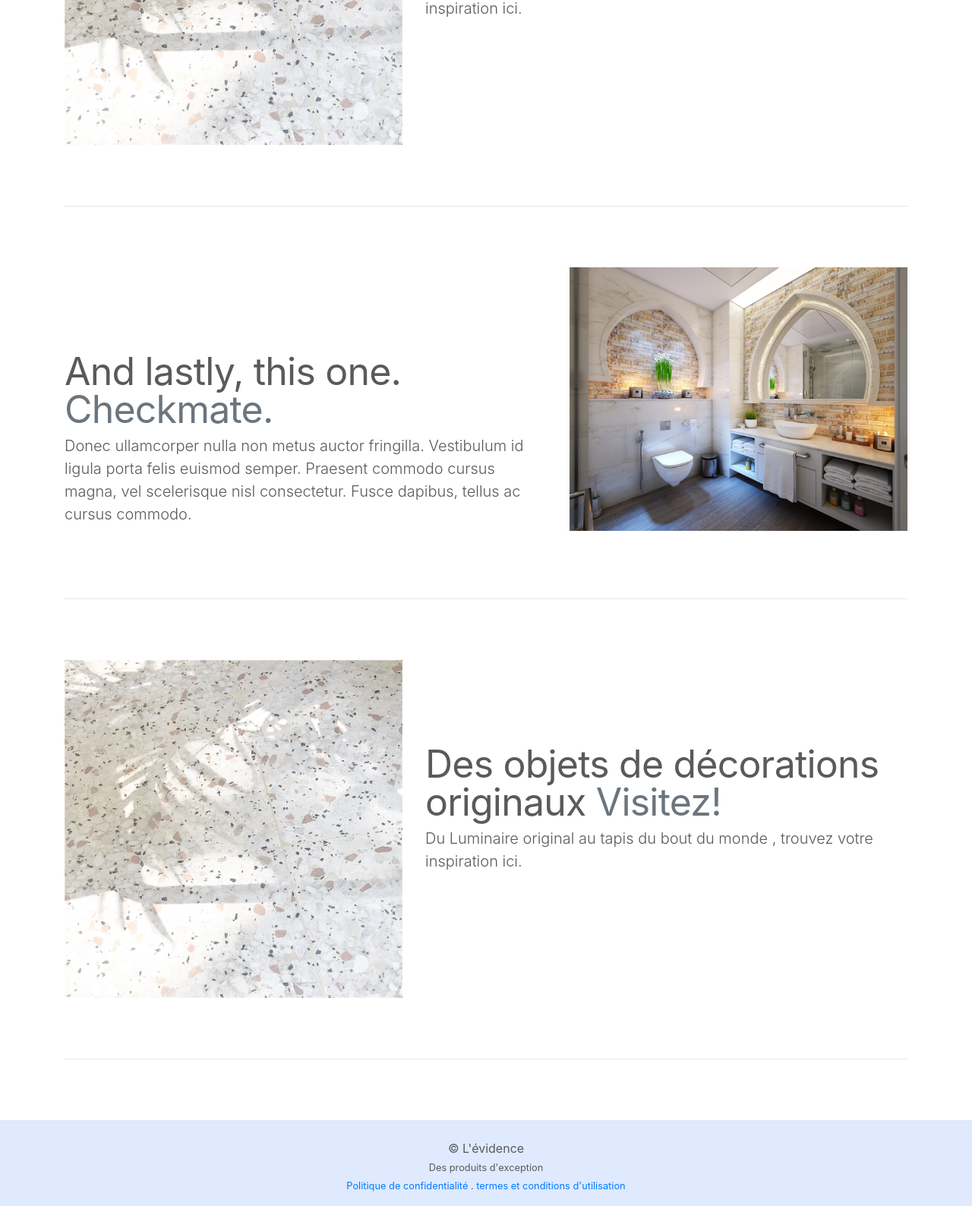
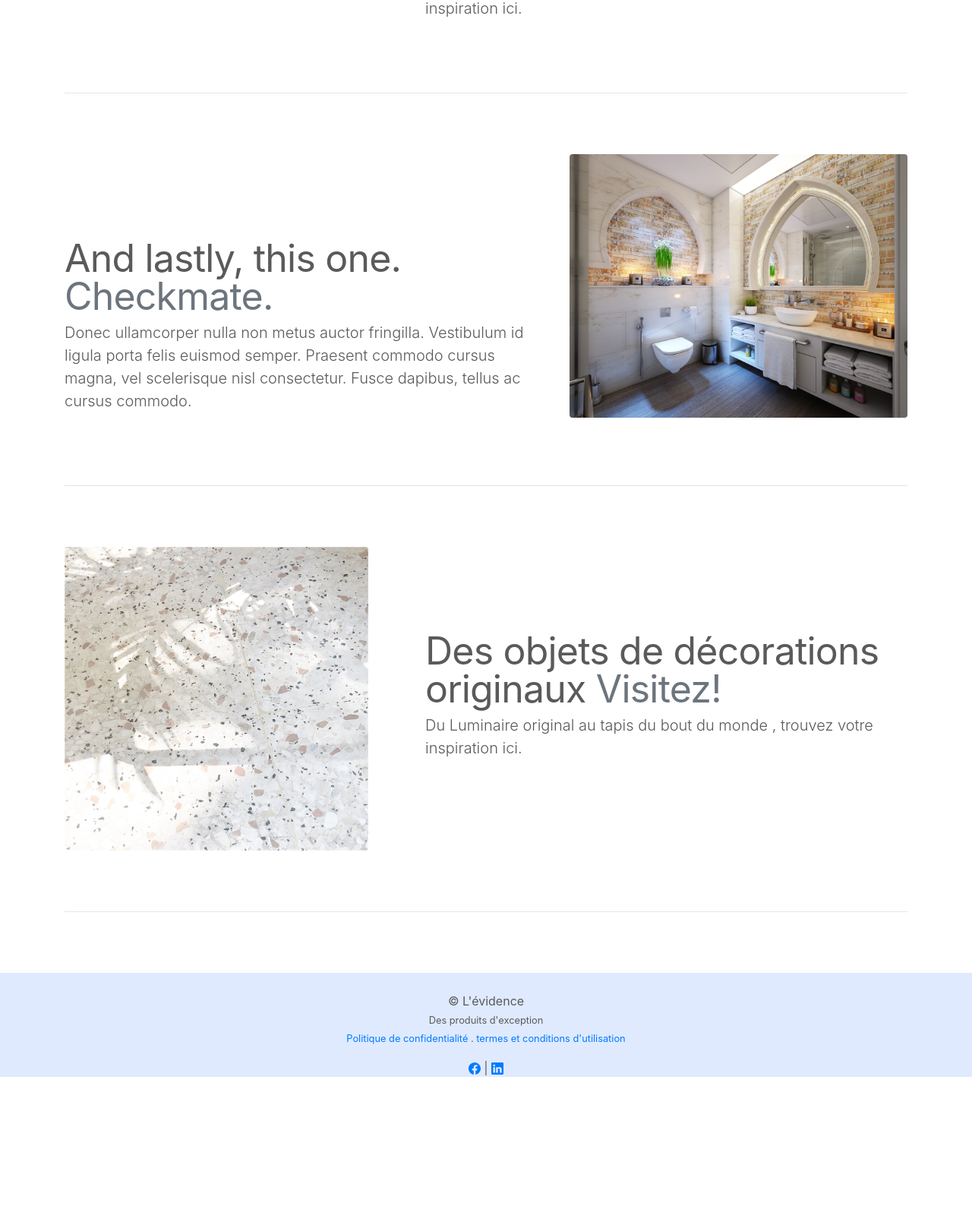
Before and after one commit to Schemseddine/laboutiquefrancaise, a Symfony app: template templates/home/index.html.twig in a window 1280 px wide. Shown: the part 1289-2877 px from the top of the page at 76% size. After the commit the page ends 2707 px from the top, so only its background shows below. Run offline with Twig, Linux system fonts and the light colour scheme; the template is opened without the code that fills it: most values are stand-ins (such as "Sample title", 1, 10 or a date in 2020); some libraries are stand-ins or nearby versions.

Commit message:
Mise à jour

```diff
--- a/src/Controller/CartController.php
+++ b/src/Controller/CartController.php
@@ -35,6 +35,7 @@ class CartController extends AbstractController
                 'product' => $this->entityManager->getRepository(Product::class)->findOneBy(['id' => $id]),
                 'quantity' => $quantity
             ];
+
         }
 
         }
--- a/templates/base.html.twig
+++ b/templates/base.html.twig
@@ -6,11 +6,12 @@
     <meta name="description" content="L'évidence ">
     <meta name="author" content="Mark Otto, Jacob Thornton, and Bootstrap contributors">
     <meta name="generator" content="Jekyll v4.1.1">
+
     <title>{% block title %}L'évidence - des produits d'exception{% endblock %}</title>
 
     <!-- Bootstrap core CSS -->
     <link href="{{ asset('assets/css/bootstrap.min.css')}}" rel="stylesheet">
-    <link href="{{ asset('assets/css/laboutiquefrancaise.css')}}" rel="stylesheet">
+    <link href="{{ asset('assets/css/levidence.css')}}" rel="stylesheet">
     {% block javascript %}
     {% endblock %}
 
@@ -126,6 +127,12 @@
         <p>&copy; L'évidence <br/>
         <small>Des produits d'exception <br/>
             <a href="#">Politique de confidentialité</a> . <a href="#">termes et conditions d'utilisation</a></small></p>
+          <a href=""><svg xmlns="http://www.w3.org/2000/svg" width="16" height="16" fill="currentColor" class="bi bi-facebook" viewBox="0 0 16 16">
+            <path d="M16 8.049c0-4.446-3.582-8.05-8-8.05C3.58 0-.002 3.603-.002 8.05c0 4.017 2.926 7.347 6.75 7.951v-5.625h-2.03V8.05H6.75V6.275c0-2.017 1.195-3.131 3.022-3.131.876 0 1.791.157 1.791.157v1.98h-1.009c-.993 0-1.303.621-1.303 1.258v1.51h2.218l-.354 2.326H9.25V16c3.824-.604 6.75-3.934 6.75-7.951z"/>
+            </svg></a>  | <a href=""><svg xmlns="http://www.w3.org/2000/svg" width="16" height="16" fill="currentColor" class="bi bi-linkedin" viewBox="0 0 16 16">
+            <path d="M0 1.146C0 .513.526 0 1.175 0h13.65C15.474 0 16 .513 16 1.146v13.708c0 .633-.526 1.146-1.175 1.146H1.175C.526 16 0 15.487 0 14.854V1.146zm4.943 12.248V6.169H2.542v7.225h2.401zm-1.2-8.212c.837 0 1.358-.554 1.358-1.248-.015-.709-.52-1.248-1.342-1.248-.822 0-1.359.54-1.359 1.248 0 .694.521 1.248 1.327 1.248h.016zm4.908 8.212V9.359c0-.216.016-.432.08-.586.173-.431.568-.878 1.232-.878.869 0 1.216.662 1.216 1.634v3.865h2.401V9.25c0-2.22-1.184-3.252-2.764-3.252-1.274 0-1.845.7-2.165 1.193v.025h-.016a5.54 5.54 0 0 1 .016-.025V6.169h-2.4c.03.678 0 7.225 0 7.225h2.4z"/>
+            </svg></a>
+            {# <a href="#"><i class="bi bi-facebook">Facebook</i></a> . <a href="#"><i class="bi-alarm">Linkedin</i></a></small></p> #}
     </footer>
 </main>
 <script src="https://code.jquery.com/jquery-3.5.1.slim.min.js"></script>
--- a/templates/home/index.html.twig
+++ b/templates/home/index.html.twig
@@ -30,7 +30,7 @@
                 <p class="lead">Découvrez un large choix de faiences pour décorer votre interieur. Laissez place à vos envies</p>
             </div>
             <div class="col-md-5">
-            <img src="{{asset('assets/img/photo1.jpg')}}" class="img-fluid" alt="A la découverte du monde">
+            <img src="{{asset('assets/img/photo1.jpg')}}" class="img-fluid rounded" alt="A la découverte du monde">
             </div>
         </div>
 
@@ -42,7 +42,7 @@
                 <p class="lead">Du Luminaire original au tapis du bout du monde , trouvez votre inspiration ici.</p>
             </div>
             <div class="col-md-5 order-md-1">
-            <img src="{{asset('assets/img/photo2.jpg')}}" class="img-fluid" alt="A la découverte du monde">
+            <img src="{{asset('assets/img/lanterne4.jpg')}}" class="img-fluid rounded" alt="A la découverte du monde" width="300px">
             </div>
         </div>
 
@@ -54,7 +54,7 @@
                 <p class="lead">Donec ullamcorper nulla non metus auctor fringilla. Vestibulum id ligula porta felis euismod semper. Praesent commodo cursus magna, vel scelerisque nisl consectetur. Fusce dapibus, tellus ac cursus commodo.</p>
             </div>
             <div class="col-md-5">
-            <img src="{{asset('assets/img/photo3.jpg')}}" class="img-fluid" alt="A la découverte du monde">
+            <img src="{{asset('assets/img/photo3.jpg')}}" class="img-fluid rounded" alt="A la découverte du monde">
             </div>
         </div>
 
@@ -66,7 +66,7 @@
                 <p class="lead">Du Luminaire original au tapis du bout du monde , trouvez votre inspiration ici.</p>
             </div>
             <div class="col-md-5 order-md-1">
-            <img src="{{asset('assets/img/photo2.jpg')}}" class="img-fluid" alt="A la découverte du monde">
+            <img src="{{asset('assets/img/photo2.jpg')}}" class="img-fluid rounded" alt="A la découverte du monde" width="400px">
             </div>
         </div>
 
--- a/templates/product/single_product.html.twig
+++ b/templates/product/single_product.html.twig
@@ -1,7 +1,7 @@
 
 
 <div class="product-item text-center">
-    <a href="{{ path('product', { 'slug' : product.slug }) }}"><img src="/uploads/{{ product.illustration }}" alt="{{ product.name }}" class="img" width="150px" height="150px"></a>
+    <a href="{{ path('product', { 'slug' : product.slug }) }}"><img src="/uploads/{{ product.illustration }}" alt="{{ product.name }}" class="img rounded-right" width="150px" height="150px"></a>
     <h5>{{ product.name }}</h5>
     <span class="product-subtitle">{{ product.subtitle }}</span>
     <span class="product-price">{{ (product.price / 100)|number_format(2) }} €</span>
```
Also changed, not shown: src/Controller/ContactController.php (+3 -6 lines), tests/ControllerTest.php (added, +18 -0 lines), tests/Entity/ProductTest.php (deleted, +0 -23 lines), tests/ProductTest.php (added, +28 -0 lines), package-lock.json (added), public/assets/css/levidence.css (renamed from public/assets/css/laboutiquefrancaise.css).
